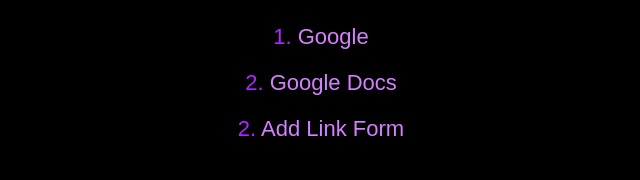
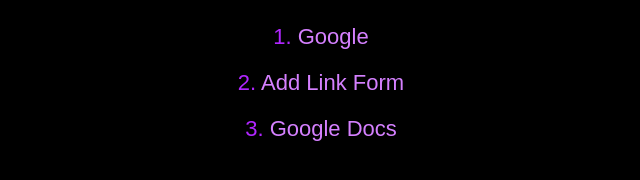
Before and after one commit to UniversalVoidRelm/LinkSite, a plain HTML site: page index.html in a window 1280 px wide. Shown: the part 124-304 px from the top of the page, without its empty margins (319-959 px from the left). Drawn offline with Linux system fonts and the light colour scheme.

Commit message:
Reorder links and update numbering in index.html

```diff
--- a/index.html
+++ b/index.html
@@ -51,8 +51,8 @@
     <div class="container">
 
         <div class="link">1. <a href="https://google.com" target="_blank">Google</a></div>
-        <div class="link">2. <a href="https://docs.google.com" target="_blank">Google Docs</a></div>
         <div class="link">2. <a href="https://forms.gle/CBFS8FSmMYWovLjTA" target="_blank">Add Link Form</a></div>
+        <div class="link">3. <a href="https://docs.google.com" target="_blank">Google Docs</a></div>
 
     </div>
 
```
